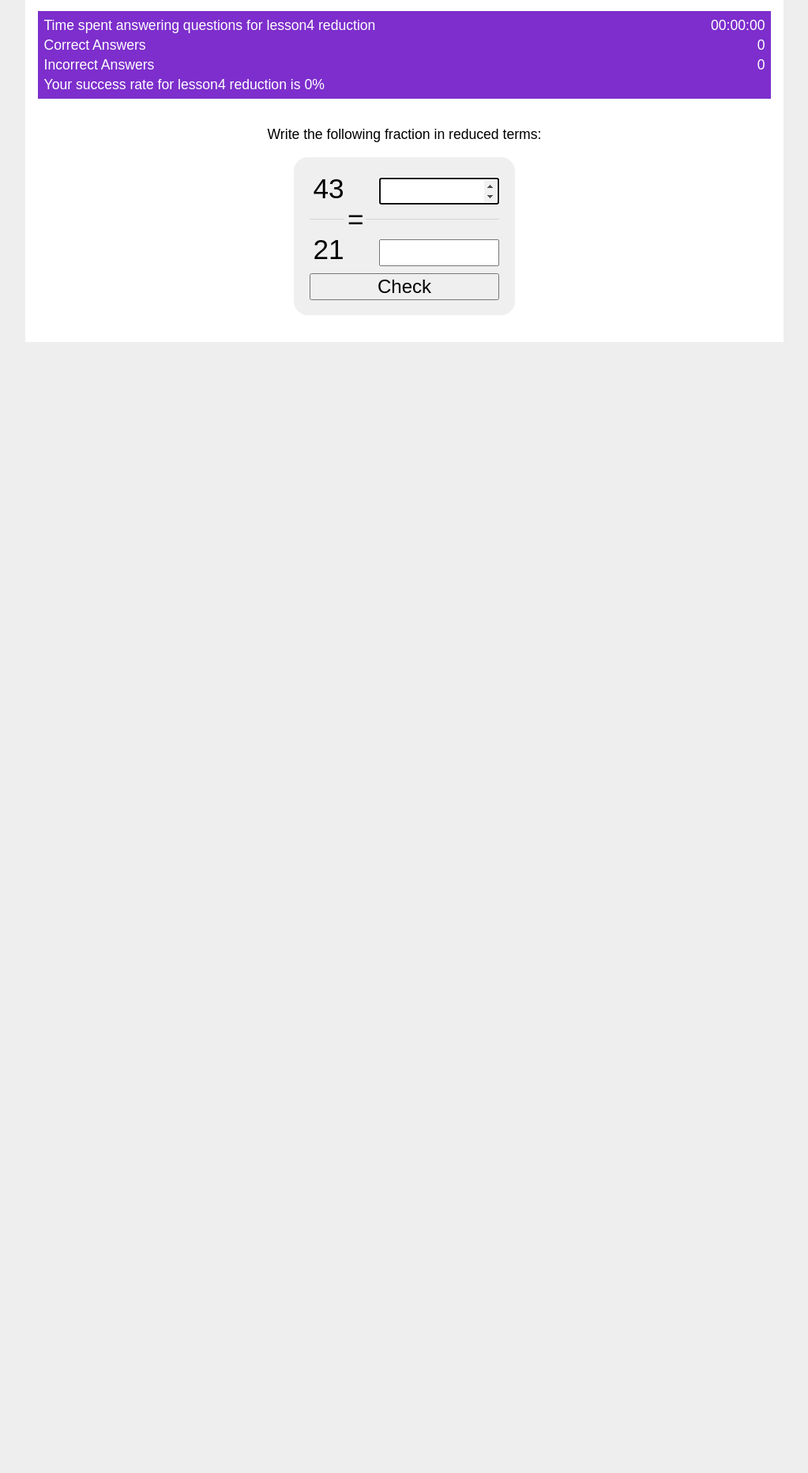
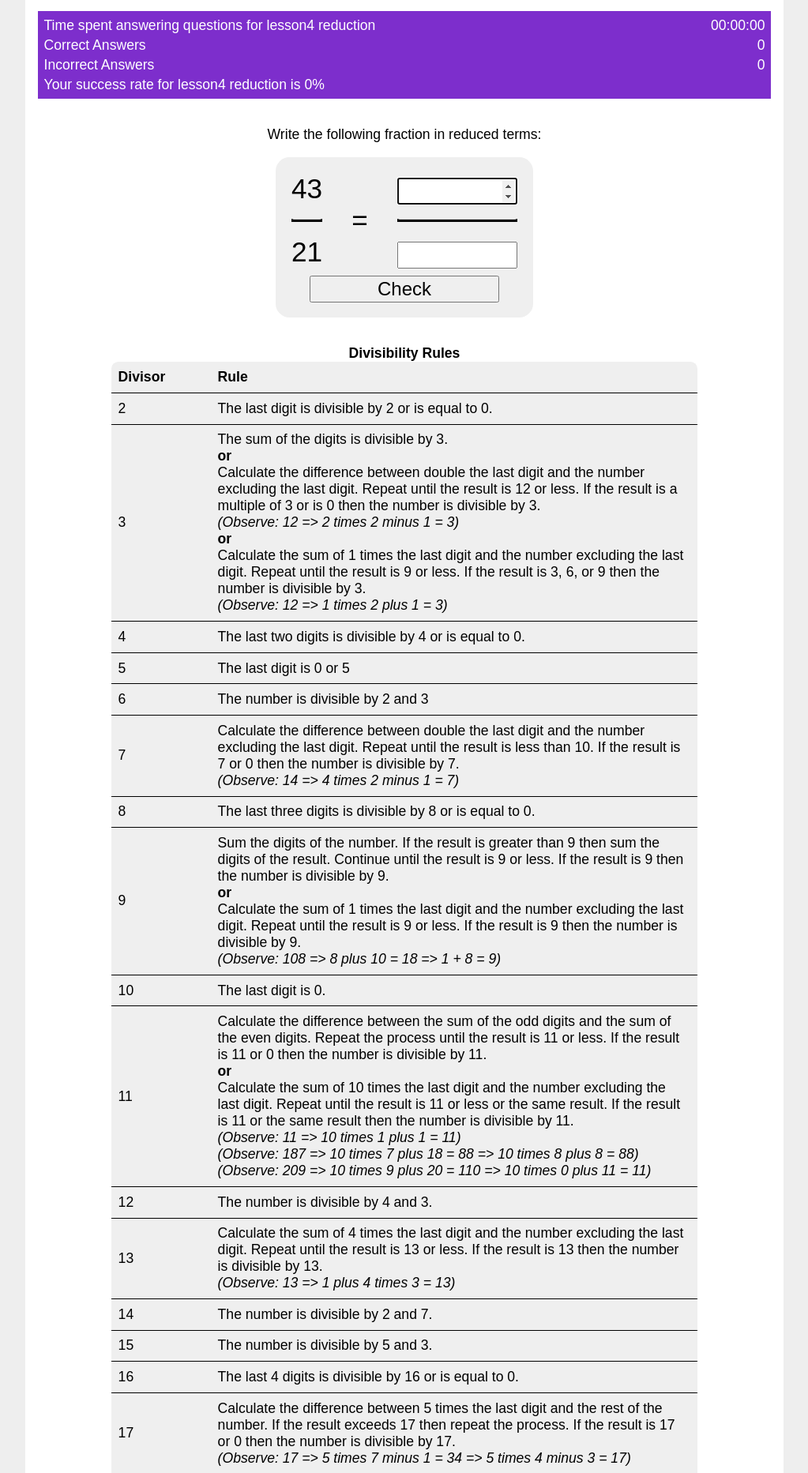
Before and after one commit to bbc6502/mathspractice, a Flask app: page /lesson4/reduction in a window 1280 px wide. Shown: the part 148-2013 px from the top of the page at 79% size, without its empty margins (128-1151 px from the left). Before the commit the page ends 581 px from the top, so only its background shows below. Run offline with Flask 3, Linux system fonts and the light colour scheme.

Commit message:
Improve lesson4 with fraction reduced terms

```diff
--- a/mathspractice/static/style.css
+++ b/mathspractice/static/style.css
@@ -29,6 +29,7 @@ nav ul li a, nav ul li span, header .action { display: block; padding: 0.5rem; }
 input.danger { color: #cc2f2e; }
 input[type=submit] { align-self: start; min-width: 10em; }
 
+.left { text-align: left; }
 .right { text-align: right; }
 .center { text-align: center; }
 
@@ -37,6 +38,32 @@ table.stats { width: 100%; }
 table.compact { width: 7em; margin-left: auto; margin-right: auto; background: #efefef; border-radius: 0.5em; padding: 0.5em; font-size: 2em; }
 table.compact input { width: 6em; margin: 0; }
 table.compact td { padding: 0; }
+
+table.rules {
+    width: 80%;
+    margin-left: auto;
+    margin-right: auto;
+    background: #efefef;
+    border-radius: 0.5em;
+    padding: 0.5em;
+    font-size: 1em;
+    border-collapse: collapse;
+}
+table.rules caption {
+    text-align: center;
+    font-weight: bold;
+    margin-top: 1em;
+}
+table.rules th {
+    text-align: left;
+    padding: 0.5em;
+    border-bottom: 1px solid black;
+}
+table.rules td {
+    text-align: left;
+    padding: 0.5em;
+    border-bottom: 1px solid black;
+}
 
 .button {
     display: inline;
@@ -53,3 +80,25 @@ table.compact td { padding: 0; }
     border-width: 1px;
     border-bottom-style: dashed;
 }
+
+div.equals {
+    padding-left: 1em;
+    padding-right: 1em;
+}
+
+div.numerator {
+    text-align: center;
+    width: auto;
+}
+
+div.denominator {
+    text-align: center;
+    width: auto;
+}
+
+hr.divisor {
+    border-style: solid;
+    border-top: 1px solid lightgray;
+    width: auto;
+    text-align: center;
+}
--- /dev/null
+++ b/mathspractice/templates/lesson4/divisibility-rules.html
@@ -0,0 +1,283 @@
+<table class="rules">
+<caption>Divisibility Rules</caption>
+    <thead>
+        <tr><th class="left">Divisor</th><th class="left">Rule</th></tr>
+    </thead>
+    <tbody>
+        <tr><td>2</td><td>The last digit is divisible by 2 or is equal to 0.</td></tr>
+        <tr>
+            <td>3</td>
+            <td>
+                The sum of the digits is divisible by 3.
+                <br/><strong>or</strong><br/>
+                Calculate the difference between double the last digit and the number excluding the last digit.
+                Repeat until the result is 12 or less.
+                If the result is a multiple of 3 or is 0 then the number is divisible by 3.
+                <br/><cite>(Observe: 12 => 2 times 2 minus 1 = 3)</cite>
+                <br/><strong>or</strong><br/>
+                Calculate the sum of 1 times the last digit and the number excluding the last digit.
+                Repeat until the result is 9 or less.
+                If the result is 3, 6, or 9 then the number is divisible by 3.
+                <br/><cite>(Observe: 12 => 1 times 2 plus 1 = 3)</cite>
+            </td>
+        </tr>
+        <tr><td>4</td><td>The last two digits is divisible by 4 or is equal to 0.</td></tr>
+        <tr><td>5</td><td>The last digit is 0 or 5</td></tr>
+        <tr><td>6</td><td>The number is divisible by 2 and 3</td></tr>
+        <tr>
+            <td>7</td>
+            <td>
+                Calculate the difference between double the last digit and the number excluding the last digit.
+                Repeat until the result is less than 10.
+                If the result is 7 or 0 then the number is divisible by 7.
+                <br/><cite>(Observe: 14 => 4 times 2 minus 1 = 7)</cite>
+            </td>
+        </tr>
+        <tr>
+            <td>8</td>
+            <td>The last three digits is divisible by 8 or is equal to 0.</td>
+        </tr>
+        <tr>
+            <td>9</td>
+            <td>
+                Sum the digits of the number.
+                If the result is greater than 9 then sum the digits of the result.
+                Continue until the result is 9 or less.
+                If the result is 9 then the number is divisible by 9.
+                <br/><strong>or</strong><br/>
+                Calculate the sum of 1 times the last digit and the number excluding the last digit.
+                Repeat until the result is 9 or less.
+                If the result is 9 then the number is divisible by 9.
+                <br/><cite>(Observe: 108 => 8 plus 10 = 18 => 1 + 8 = 9)</cite>
+            </td>
+        </tr>
+        <tr>
+            <td>10</td>
+            <td>The last digit is 0.</td>
+        </tr>
+        <tr>
+            <td>11</td>
+            <td>
+                Calculate the difference between the sum of the odd digits and the sum of the even digits.
+                Repeat the process until the result is 11 or less.
+                If the result is 11 or 0 then the number is divisible by 11.
+                <br/><strong>or</strong><br/>
+                Calculate the sum of 10 times the last digit and the number excluding the last digit.
+                Repeat until the result is 11 or less or the same result.
+                If the result is 11 or the same result then the number is divisible by 11.
+                <br/><cite>(Observe: 11 => 10 times 1 plus 1 = 11)</cite>
+                <br/><cite>(Observe: 187 => 10 times 7 plus 18 = 88 => 10 times 8 plus 8 = 88)</cite>
+                <br/><cite>(Observe: 209 => 10 times 9 plus 20 = 110 => 10 times 0 plus 11 = 11)</cite>
+            </td>
+        </tr>
+        <tr>
+            <td>12</td>
+            <td>The number is divisible by 4 and 3.</td>
+        </tr>
+        <tr>
+            <td>13</td>
+            <td>
+                Calculate the sum of 4 times the last digit and the number excluding the last digit.
+                Repeat until the result is 13 or less.
+                If the result is 13 then the number is divisible by 13.
+                <br/><cite>(Observe: 13 => 1 plus 4 times 3 = 13)</cite>
+            </td>
+        </tr>
+        <tr>
+            <td>14</td>
+            <td>The number is divisible by 2 and 7.</td>
+        </tr>
+        <tr>
+            <td>15</td>
+            <td>The number is divisible by 5 and 3.</td>
+        </tr>
+        <tr>
+            <td>16</td>
+            <td>The last 4 digits is divisible by 16 or is equal to 0.</td>
+        </tr>
+        <tr>
+            <td>17</td>
+            <td>
+                Calculate the difference between 5 times the last digit and the rest of the number.
+                If the result exceeds 17 then repeat the process.
+                If the result is 17 or 0 then the number is divisible by 17.
+                <br/><cite>(Observe: 17 => 5 times 7 minus 1 = 34 => 5 times 4 minus 3 = 17)</cite>
+            </td>
+        </tr>
+        <tr>
+            <td>18</td>
+            <td>The number is divisible by 2 and 9.</td>
+        </tr>
+        <tr>
+            <td>19</td>
+            <td>
+                Calculate the sum of 2 times the last digit and the number excluding the last digit.
+                Repeat until the result is 19 or less.
+                If the result is 19 or 0 then the number is divisible by 19.
+                <br/><cite>(Observe: 19 => 9 times 2 plus 1 = 19)</cite>
+            </td>
+        </tr>
+        <tr>
+            <td>20</td>
+            <td>Divisible by 2 and 10.</td>
+        </tr>
+        <tr>
+            <td>21</td>
+            <td>
+                Divisible by 3 and 7.
+                <br/><strong>or</strong><br/>
+                Calculate the sum of 19 times the last digit and the number excluding the last digit.
+                Repeat until the result is 21 or less or the same result.
+                If the result is 21 or the same result then the number is divisible by 21.
+                <br/><cite>(Observe: 21 => 19 times 1 plus 2 = 21)</cite>
+                <br/><cite>(Observe: 357 => 19 times 7 plus 35 = 168 => 19 times 8 plus 16 = 168)</cite>
+                <br/><cite>(Observe: 399 => 19 times 9 plus 39 = 210 => 19 times 0 plus 21 = 21)</cite>
+            </td>
+        </tr>
+        <tr>
+            <td>22</td>
+            <td>Divisible by 2 and 11.</td>
+        </tr>
+        <tr>
+            <td>23</td>
+            <td>
+                Calculate the sum of 7 times the last digit and the number excluding the last digit.
+                Repeat until the result is 23 or less.
+                If the result is 23 then the number is divisible by 23.
+                <br/><cite>(Observe: 23 => 7 times 3 plus 2 = 23)</cite>
+            </td>
+        </tr>
+        <tr>
+            <td>24</td>
+            <td>Divisible by 4 and 6.</td>
+        </tr>
+        <tr>
+            <td>25</td>
+            <td>The last two digits are 0 , 25 , 50 , or 75.</td>
+        </tr>
+        <tr>
+            <td>26</td>
+            <td>Divisible by 2 and 13.</td>
+        </tr>
+        <tr>
+            <td>27</td>
+            <td>
+                Calculate the difference between 8 times the last digit and the number excluding the last digit.
+                Repeat until the result is 27 or less.
+                If the result is 27 or 0 then the number is divisible by 27.
+                <br/><cite>(Observe: 27 => 8 times 7 minus 2 = 54 => 8 times 4 minus 5 = 27)</cite>
+            </td>
+        </tr>
+        <tr>
+            <td>28</td>
+            <td>
+                Divisible by 4 and 7.
+                <br/><strong>or</strong><br/>
+                Divisible by 2 and 14.
+            </td>
+        </tr>
+        <tr>
+            <td>29</td>
+            <td>
+                Calculate the sum of 3 times the last digit and the number excluding the last digit.
+                Repeat until the result is 29 or less.
+                If the result is 29 then the number is divisible by 29.
+                <br/><cite>(Observe: 29 => 3 times 9 plus 2 = 29)</cite>
+            </td>
+        </tr>
+        <tr>
+            <td>31</td>
+            <td>
+                Calculate the sum of 28 times the last digit and the number excluding the last digit.
+                Repeat until the result is 31 or less or results in the same result.
+                If the result is 31 or the same result then the number is divisible by 31.
+                <br/><cite>(Observe: 31 => 28 times 1 plus 3 = 31)</cite>
+                <br/><cite>(Observe: 775 => 28 times 5 plus 77 = 217 => 28 times 7 plus 21 = 217)</cite>
+                <br/><cite>(Observe: 837 => 28 times 7 plus 83 = 279 => 28 times 9 plus 27 = 279)</cite>
+            </td>
+        </tr>
+        <tr>
+            <td>33</td>
+            <td>
+                Calculate the sum of 10 times the last digit and the number excluding the last digit.
+                Repeat until the result is 33 or less.
+                If the result is 33 then the number is divisible by 33.
+                <br/><cite>(Observe: 132 => 10 times 2 plus 13 = 33)</cite>
+            </td>
+        </tr>
+        <tr>
+            <td>37</td>
+            <td>
+                Calculate the difference between 8 times the last digit and the number excluding the last digit.
+                Repeat until the result is 27 or less.
+                If the result is 27 or 0 then the number is divisible by 27.
+                <br/><cite>(Observe: 37 => 11 times 7 minus 3 = 74 => 11 times 4 minus 7 = 37)</cite>
+            </td>
+        </tr>
+        <tr>
+            <td>41</td>
+            <td>
+                Calculate the sum of 37 times the last digit and the number excluding the last digit.
+                Repeat until the result is 41 or less or results in the same result.
+                If the result is 41 or the same result then the number is divisible by 41.
+                <br/><cite>(Observe: 41 => 37 times 1 plus 4 = 41)</cite>
+                <br/><cite>(Observe: 943 => 37 times 3 plus 94 = 205 => 37 times 5 plus 20 = 205)</cite>
+            </td>
+        </tr>
+        <tr>
+            <td>99</td>
+            <td>
+                Calculate the sum of 10 times the last digit and the number excluding the last digit.
+                Repeat until the result is 99 or less.
+                If the result is 99 then the number is divisible by 99.
+                <br/><cite>(Observe: 1287 => 10 times 7 plus 128 = 198 => 10 times 8 plus 19 => 99)</cite>
+            </td>
+        </tr>
+        <tr>
+            <td>239</td>
+            <td>
+                Calculate the sum of 24 times the last digit and the number excluding the last digit.
+                Repeat until the result is 239 or less.
+                If the result is 239 then the number is divisible by 239.
+                <br/><cite>(Observe: 6931 => 24 times 1 plus 693 = 717 => 24 times 7 plus 71 = 239)</cite>
+            </td>
+        </tr>
+        <tr>
+            <td>xxx1 (any divisor ending in 1)</td>
+            <td>
+                Calculate the sum of (xxx times 9 plus 1) times the last digit and the number excluding the last digit.
+                Repeat until the result is xxx1 or less or results in the same result.
+                If the result is xxx1 or the same result then the number is divisible by xxx1.
+                <br/><cite>(Observe: 41 => 37 times 1 plus 4 = 41)</cite>
+                <br/><cite>(Observe: 943 => 37 times 3 plus 94 = 205 => 37 times 5 plus 20 = 205)</cite>
+            </td>
+        </tr>
+        <tr>
+            <td>xxx3 (any divisor ending in 3)</td>
+            <td>
+                Calculate the sum of (xxx times 3 plus 1) times the last digit and the number excluding the last digit.
+                Repeat until the result is xxx3 or less.
+                If the result is xxx3 then the number is divisible by xxx3.
+                Note: For the case of 3 the result is 3 , 6 , or 9.
+                <br/><cite>(Observe: 132 => 10 times 2 plus 13 = 33 ; times 4 = 132)</cite>
+            </td>
+        </tr>
+        <tr>
+            <td>xxx7 (any divisor ending in 7)</td>
+            <td>
+                Calculate the difference between (xxx times 3 plus 2) times the last digit and the number excluding the last digit.
+                Repeat until the result is xxx7 or less.
+                If the result is xxx7 or 0 then the number is divisible by xxx7.
+                <br/><cite>(Observe: 37 => 11 times 7 minus 3 = 74 => 11 times 4 minus 7 = 37)</cite>
+            </td>
+        </tr>
+        <tr>
+            <td>xxx9 (any divisor ending in 9)</td>
+            <td>
+                Calculate the sum of (xxx + 1) times the last digit and the number excluding the last digit.
+                Repeat until the result is xxx9 or less.
+                If the result is xxx9 then the number is divisible by xxx9.
+            </td>
+        </tr>
+    </tbody>
+</table>
--- /dev/null
+++ b/mathspractice/templates/lesson4/form.html
@@ -0,0 +1,30 @@
+<form method="post" action="{{ url_for('lesson4.reduction') }}">
+    <input type="hidden" id="first" name="first" value="{{ first }}">
+    <input type="hidden" id="second" name="second" value="{{ second }}">
+    <input type="hidden" id="now" name="now" value="{{ now }}">
+    <p class="center">
+    Write the following fraction in reduced terms:
+    </p>
+    <table class="compact">
+        <tr>
+            <td class="right">
+                <div class="numerator">{{ first }}</div>
+                <hr class="divisor"/>
+                <div class="denominator">{{ second }}</div>
+            </td>
+            <td class="right">
+                <div class="equals">=</div>
+            </td>
+            <td class="right">
+                <div class="numerator">
+                    <input class="right" type="number" id="numerator" name="numerator" autocomplete="off" autofocus>
+                </div>
+                <hr class="divisor"/>
+                <div class="denominator">
+                    <input class="right" type="number" id="denominator" name="denominator" autocomplete="off" autofocus>
+                </div>
+            </td>
+        </tr>
+        <tr><td colspan="3" class="center"><input type="submit" id="submit" name="Check" value="Check"></td></tr>
+    </table>
+</form>
--- a/mathspractice/templates/lesson4/reduction.html
+++ b/mathspractice/templates/lesson4/reduction.html
@@ -5,32 +5,10 @@
 {% endblock %}
 
 {% block content %}
-
     <h1><a class="button" href="{{ url_for('lesson4.reduction') }}">Reduced Terms</a></h1>
     {% set lesson = 'lesson4' %}
     {% set section = 'reduction' %}
     {% include 'stats.html' %}
-    <form method="post" action="{{ url_for('lesson4.reduction') }}">
-        <input type="hidden" id="first" name="first" value="{{ first }}">
-        <input type="hidden" id="second" name="second" value="{{ second }}">
-        <input type="hidden" id="now" name="now" value="{{ now }}">
-        <p class="center">
-        Write the following fraction in reduced terms:
-        </p>
-        <table class="compact">
-            <tr>
-                <td class="right">
-                {{ first }}<hr/>{{ second }}
-                </td>
-                <td class="right">=</td>
-                <td class="right">
-                <input class="right" type="number" id="numerator" name="numerator" autocomplete="off" autofocus>
-                <hr/>
-                <input class="right" type="number" id="denominator" name="denominator" autocomplete="off" autofocus>
-                </td>
-            </tr>
-            <tr><td colspan="3" class="center"><input type="submit" id="submit" name="Check" value="Check"></td></tr>
-        </table>
-    </form>
-
+    {% include 'lesson4/form.html' %}
+    {% include 'lesson4/divisibility-rules.html' %}
 {% endblock %}
--- a/pyproject.toml
+++ b/pyproject.toml
@@ -4,7 +4,7 @@ build-backend = "setuptools.build_meta"
 
 [project]
 name = "mathspractice"
-version = "0.0.6"
+version = "0.0.7"
 authors = [
     { name = "David Johnston" , email = "c0d3@gpobox.net" }
 ]
```
Also changed, not shown: 1 other file.
